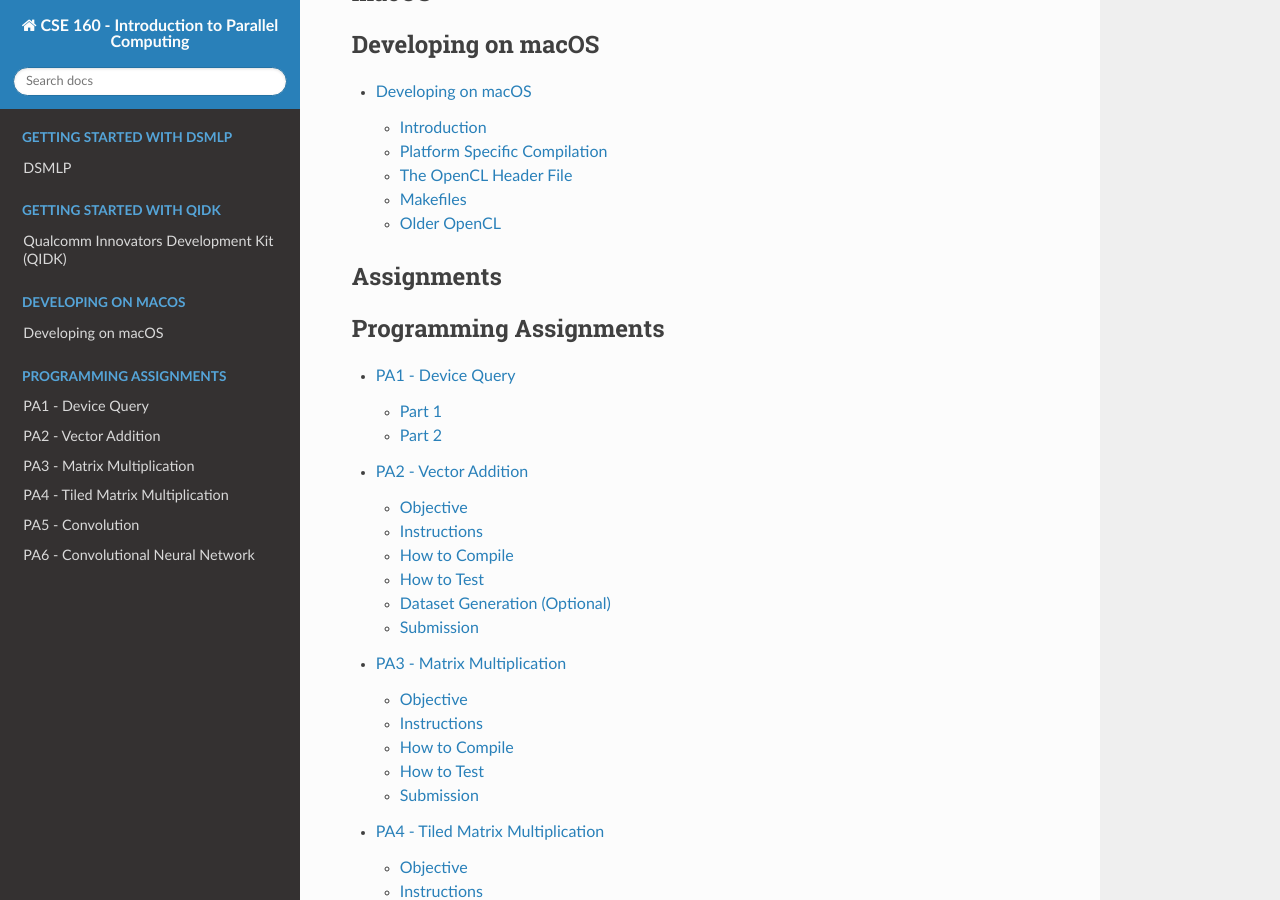
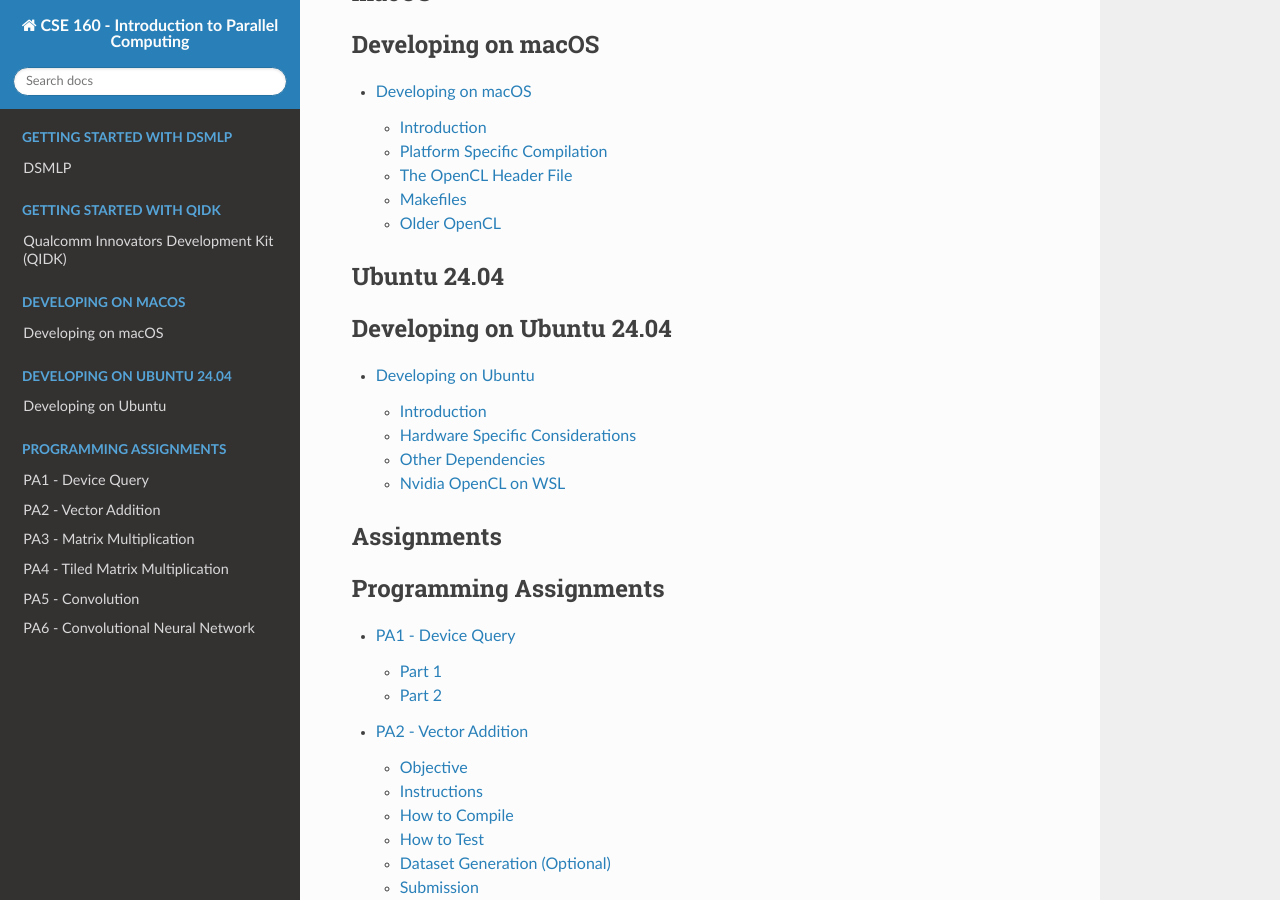
Before and after one commit to KastnerRG/cse160-docs, a Sphinx documentation site: the page built from docs/source/index.rst, in a window 1280 px wide and 900 px high, scrolled down 1088 px. Built offline with Sphinx 7.4.7 and the Read the Docs theme 3.1.0, drawn with Linux system fonts in a browser that asks for light colours; formulas are drawn with MathJax 3.

Commit message:
feat: make ubuntu visible, please

```diff
--- a/docs/source/index.rst
+++ b/docs/source/index.rst
@@ -29,6 +29,14 @@ macOS
 
    macOS
 
+Ubuntu 24.04
+^^^^^^^^^^^^
+.. toctree::
+   :maxdepth: 2
+   :caption: Developing on Ubuntu 24.04
+
+   ubuntu
+
 Assignments
 ^^^^^^^^^^^
 .. toctree::
```
